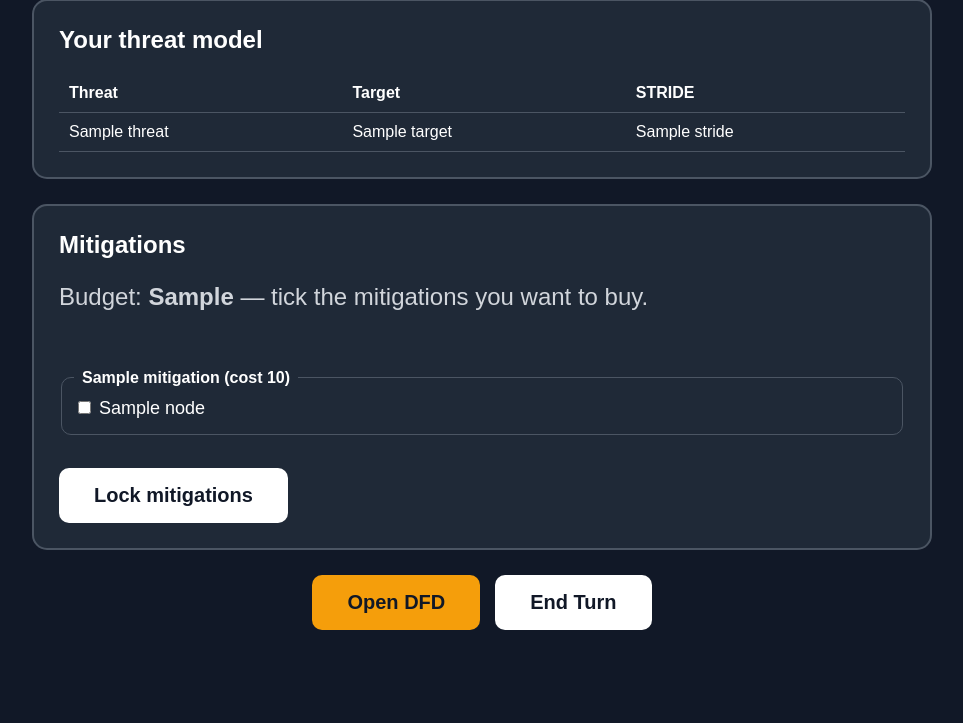
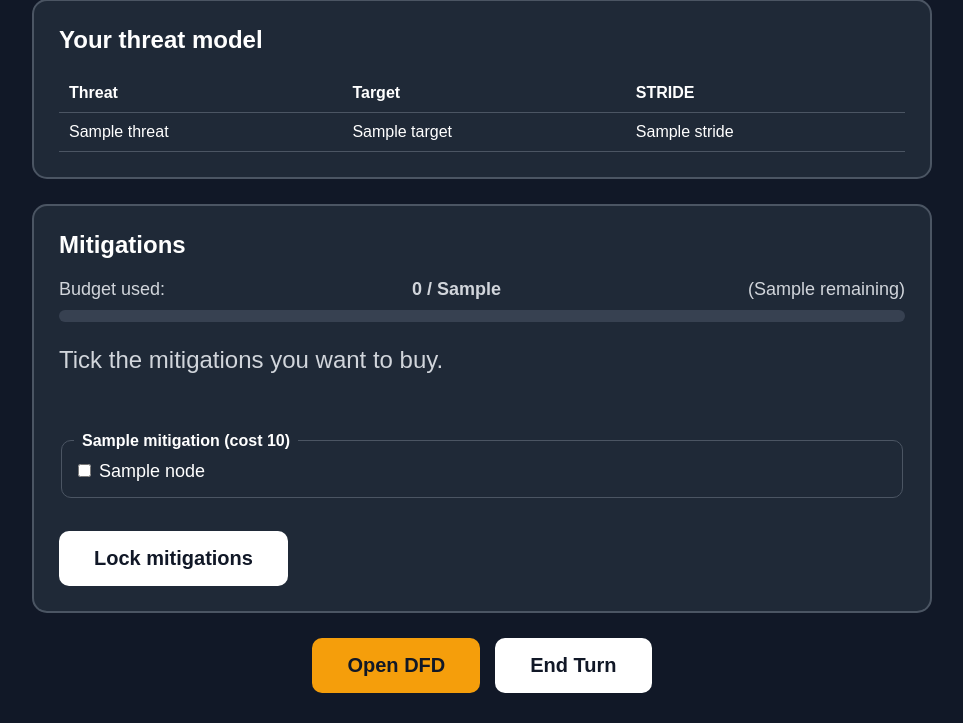
Before and after one commit to lajobajo/ThreMoLIA-Red-team-vs.-Blue-team, a Flask app: template templates/mitigation.html in a window 1280 px wide. Shown: the part 408-1131 px from the top of the page, without its empty margins (158-1121 px from the left). Before the commit the page ends 1038 px from the top, so only its background shows below. Run offline with Flask 3, Linux system fonts and the light colour scheme; the template is opened without the code that fills it: most values are stand-ins (such as "Sample title", 1, 10 or a date in 2020).

Commit message:
Fixed live budget display for mitigations & removed some newlines

```diff
--- a/static/style.css
+++ b/static/style.css
@@ -193,6 +193,48 @@ legend {
     font-size: 18px;
 }
 
+.budget-display {
+    margin: 20px 0;
+}
+
+.budget-summary {
+    display: flex;
+    justify-content: space-between;
+    gap: 12px;
+    margin: 0 0 10px;
+    font-size: 18px;
+}
+
+.budget-track {
+    height: 12px;
+    overflow: hidden;
+    border-radius: 6px;
+    background: #374151;
+}
+
+.budget-fill {
+    width: 0;
+    height: 100%;
+    border-radius: inherit;
+    background: #34d399;
+    transition: width 160ms ease, background-color 160ms ease;
+}
+
+.budget-display.over-budget .budget-fill {
+    background: #f87171;
+}
+
+.budget-warning {
+    min-height: 0;
+    margin: 8px 0 0;
+    color: #fca5a5;
+    font-size: 16px;
+}
+
+.budget-warning:empty {
+    display: none;
+}
+
 .handover {
     padding: 60px 30px;
     border-radius: 20px;
--- a/templates/mitigation.html
+++ b/templates/mitigation.html
@@ -2,40 +2,29 @@
 <html lang="en">
 
 <head>
-
     <meta charset="UTF-8">
-
     <meta
         name="viewport"
         content="width=device-width, initial-scale=1.0"
     >
-
     <title>ThreMoLIA - Mitigation</title>
-
     <link
         rel="stylesheet"
         href="{{ url_for('static', filename='style.css') }}">
-
 </head>
-
 <body>
 
 <div class="container">
-
     <div class="round">
         Round {{ round_number }}
     </div>
-
     <div class="team blue">
         <h1>🔵 BLUE TEAM</h1>
         <p>Choose mitigations to protect the system.</p>
     </div>
-
     <div class="panel">
         <h2>Your threat model</h2>
-
         {% if blue_threats %}
-
         <table class="threat-table">
             <thead>
                 <tr>
@@ -54,35 +43,42 @@
                 {% endfor %}
             </tbody>
         </table>
-
         {% else %}
-
         <p class="muted">No threats were recorded.</p>
-
         {% endif %}
     </div>
-
     <div class="panel">
         <h2>Mitigations</h2>
-
         {% if not blue_mitigations_locked %}
-
         {% for message in get_flashed_messages() %}
             <p class="error">{{ message }}</p>
         {% endfor %}
 
-        <p>
-            Budget: <strong>{{ blue_budget }}</strong>
-            &mdash; tick the mitigations you want to buy.
-        </p>
+        <div class="budget-display" id="budget-display" data-budget="{{ blue_budget }}">
+            <p class="budget-summary" aria-live="polite">
+                Budget used: <strong><span id="budget-used">0</span> / {{ blue_budget }}</strong>
+                <span id="budget-remaining">({{ blue_budget }} remaining)</span>
+            </p>
+            <div
+                class="budget-track"
+                role="progressbar"
+                aria-label="Mitigation budget used"
+                aria-valuemin="0"
+                aria-valuemax="{{ blue_budget }}"
+                aria-valuenow="0"
+            >
+                <div class="budget-fill"></div>
+            </div>
+            <p class="budget-warning" id="budget-warning" role="status"></p>
+        </div>
 
+        <p>Tick the mitigations you want to buy.</p>
         <br>
-
         <form
+            id="mitigation-form"
             action="{{ url_for('blue_mitigations') }}"
             method="POST"
         >
-
             {% for id, mitigation in mitigations.items() %}
             <fieldset>
                 <legend>
@@ -95,25 +91,20 @@
                         type="checkbox"
                         name="pick"
                         value="{{ id }}|{{ node }}"
+                        data-cost="{{ mitigation.cost }}"
                     >
                     {{ nodes[node] }}
                 </label>
                 {% endfor %}
             </fieldset>
             {% endfor %}
-
             <br>
-
             <button type="submit">
                 Lock mitigations
             </button>
-
         </form>
-
         {% else %}
-
         <h3>Mitigations locked</h3>
-
         {% for pick in blue_mitigations %}
         <p>
             {{ mitigations[pick.mitigation].name }}
@@ -121,27 +112,57 @@
             {{ nodes[pick.node] }}
         </p>
         {% endfor %}
-
         {% endif %}
     </div>
 
     <div class="buttons">
-
         <form action="{{ url_for('dfd') }}" method="GET">
             <button type="submit" class="dfd-button">
                 Open DFD
             </button>
         </form>
-
         <form action="{{ url_for('end_turn') }}" method="POST">
             <button type="submit">
                 End Turn
             </button>
         </form>
+    </div>
+</div>
 
-    </div>
+<script>
+    const mitigationForm = document.querySelector("#mitigation-form");
+    const budgetDisplay = document.querySelector("#budget-display");
 
-</div>
+    if (mitigationForm && budgetDisplay) {
+        const budget = Number(budgetDisplay.dataset.budget);
+        const budgetTrack = budgetDisplay.querySelector(".budget-track");
+        const budgetFill = budgetDisplay.querySelector(".budget-fill");
+        const budgetUsed = document.querySelector("#budget-used");
+        const budgetRemaining = document.querySelector("#budget-remaining");
+        const budgetWarning = document.querySelector("#budget-warning");
+
+        const updateBudget = () => {
+            // Each checked placement contributes its mitigation's cost.
+            const used = [...mitigationForm.querySelectorAll("input[name='pick']:checked")]
+                .reduce((total, input) => total + Number(input.dataset.cost), 0);
+            const overBudget = used > budget;
+
+            budgetUsed.textContent = used;
+            budgetRemaining.textContent = overBudget
+                ? `(${used - budget} over budget)`
+                : `(${budget - used} remaining)`;
+            budgetWarning.textContent = overBudget
+                ? "Your are over budget!!"
+                : "";
+            budgetDisplay.classList.toggle("over-budget", overBudget);
+            // Keep the bar within range; the text above reports any overspend.
+            budgetTrack.setAttribute("aria-valuenow", Math.min(used, budget));
+            budgetFill.style.width = `${Math.min((used / budget) * 100, 100)}%`;
+        };
+
+        mitigationForm.addEventListener("change", updateBudget);
+    }
+</script>
 
 </body>
 </html>
```
Also changed, not shown: templates/handover.html (+0 -16 lines), templates/result.html (+2 -17 lines), templates/start.html (+0 -8 lines), templates/turn.html (+0 -82 lines).
